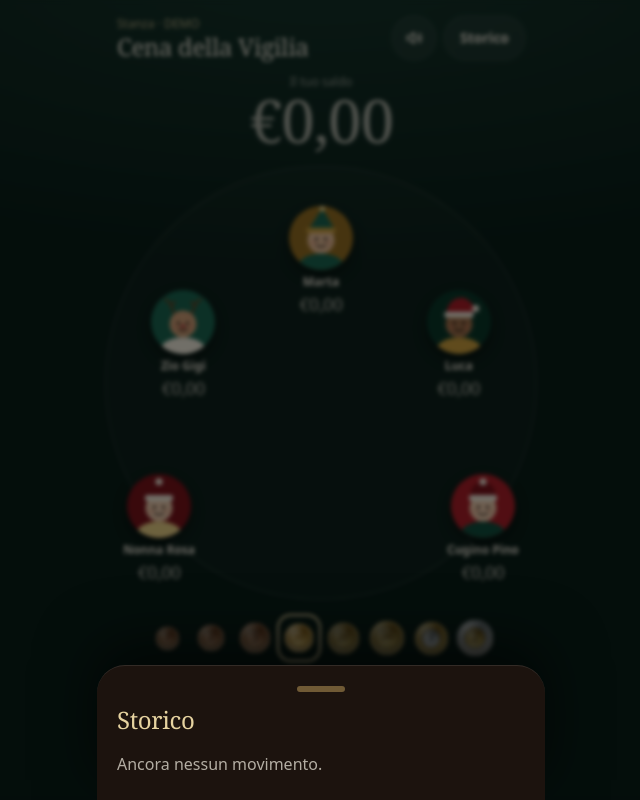
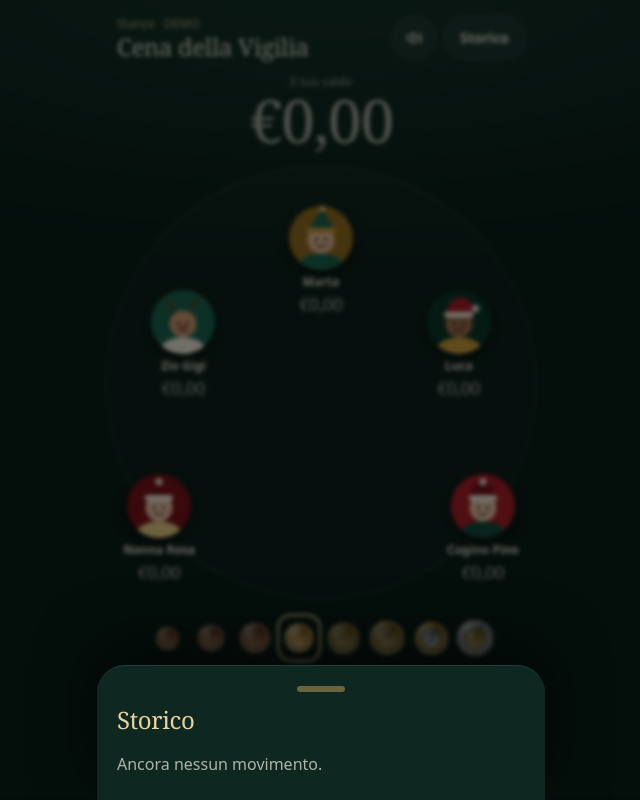
Before and after one commit to DavideOdd/tossy, a Next.js app: page /table in a window 1280 px wide. Both pictures are taken after a click on the button "Storico". Shown: the whole page, without its empty margins (319-959 px from the left). Built offline with nearby package versions, Linux system fonts and the light colour scheme.

Commit message:
style: calmer sheet, neutral share buttons
Co-Authored-By: Claude Sonnet 5.5 <noreply@anthropic.com>
Claude-Session: https://claude.ai/code/session_01So5tFjVgXc92KWn9VHvtRw

```diff
--- a/src/components/room/Lobby.tsx
+++ b/src/components/room/Lobby.tsx
@@ -26,8 +26,8 @@ export function Lobby({ snap }: { snap: Snapshot }) {
         <p className="text-xs text-cream-50/60">Codice stanza</p>
         <p className="gold-text font-display text-6xl font-semibold tracking-[0.18em]">{snap.code}</p>
         <div className="mt-4 grid grid-cols-2 gap-2">
-          <a href={`https://wa.me/?text=${encodeURIComponent(msg)}`} target="_blank" rel="noopener noreferrer" className="grid min-h-12 place-items-center rounded-full bg-[#1f9d55] font-bold ring-1 ring-white/30 active:scale-95">
-            Invita su WhatsApp
+          <a href={`https://wa.me/?text=${encodeURIComponent(msg)}`} target="_blank" rel="noopener noreferrer" className="grid min-h-12 place-items-center rounded-full bg-white/[.06] px-3 text-sm font-semibold ring-1 ring-white/10 active:scale-95">
+            Invia su WhatsApp
           </a>
           <button
             className="min-h-12 rounded-full bg-felt-700 font-bold ring-1 ring-white/10 active:scale-95"
--- a/src/components/table/SettleSheet.tsx
+++ b/src/components/table/SettleSheet.tsx
@@ -84,7 +84,7 @@ export function SettleSheet({
                   )
                 )}
                 {closed && p.to === meId && p.approved && !p.received && (
-                  <button className={`${btn} mt-3 w-full bg-[#1f9d55]`} onClick={() => { jingle(); void onReceived(p.id); }}>Ho ricevuto {fmtMoney(p.cents)}</button>
+                  <button className={`${btn} mt-3 w-full bg-cream-50 text-felt-900`} onClick={() => { jingle(); void onReceived(p.id); }}>Ho ricevuto {fmtMoney(p.cents)}</button>
                 )}
                 {closed && p.to === meId && !p.approved && <p className="mt-2 text-xs text-cream-50/60">Aspetta che {byId[p.from].name} approvi.</p>}
               </li>
--- a/src/components/ui/Sheet.tsx
+++ b/src/components/ui/Sheet.tsx
@@ -28,7 +28,7 @@ export function Sheet({
             key="sheet"
             role="dialog"
             aria-label={title}
-            className="fixed inset-x-0 bottom-0 z-50 mx-auto max-h-[82dvh] max-w-md overflow-y-auto rounded-t-[28px] border-t border-white/10 bg-walnut-900 p-5 pb-[calc(1.5rem+env(safe-area-inset-bottom))] shadow-[0_-20px_60px_rgba(0,0,0,.6)]"
+            className="fixed inset-x-0 bottom-0 z-50 mx-auto max-h-[82dvh] max-w-md overflow-y-auto rounded-t-[28px] border-t border-white/10 bg-[#0e2720] p-5 pb-[calc(1.5rem+env(safe-area-inset-bottom))] shadow-[0_-20px_60px_rgba(0,0,0,.5)]"
             initial={{ y: "100%" }}
             animate={{ y: 0 }}
             exit={{ y: "100%" }}
```
